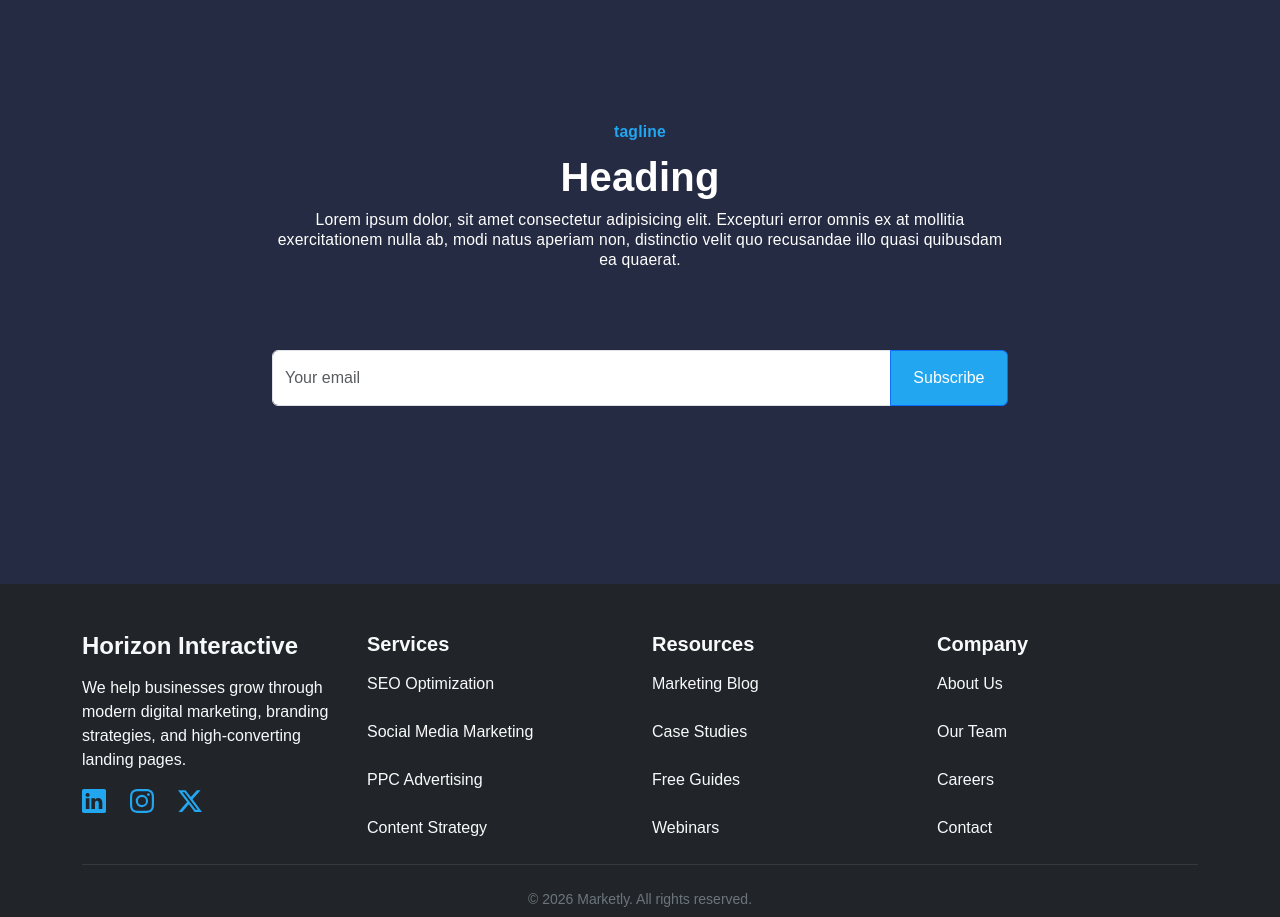
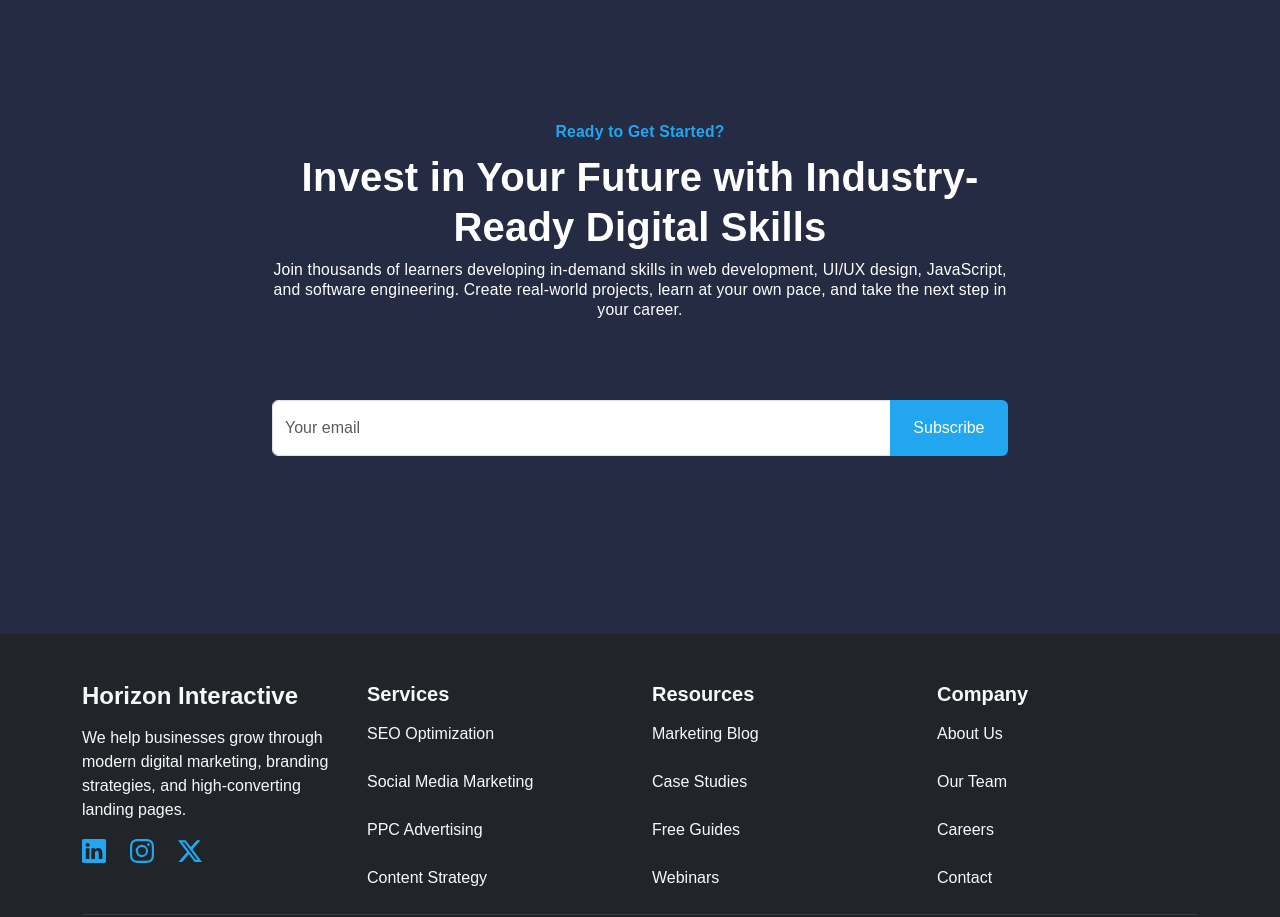
Before and after one commit to jwb094/Landing-Page-Horizon-Interactive, a React (Vite) app: page / in a window 1280 px wide. Shown: the part 4020-4937 px from the top of the page. Built offline with nearby package versions, Linux system fonts and the light colour scheme.

Commit message:
update added logic for capture and dummy sent email, add imports, update UI with form response[errors and result]

```diff
--- a/src/components/SignUp.jsx
+++ b/src/components/SignUp.jsx
@@ -1,22 +1,62 @@
-import React from 'react';
+
+import React, { useState, useRef } from 'react';
 import '../assets/styles/c-sign-up.css'
+import { SignUpContent } from '../data/SignUp';
 function SignUp(props) {
+
+
+    const inputEmailRef = useRef(null);
+    const [result, setResult] = useState("");
+    const [errors, setErrors] = useState({});
+
+    function validateFields() {
+        let validationErrors = {};
+        if (!/^[a-zA-Z0-9._%+-]+@[a-zA-Z0-9.-]+\.[a-zA-Z]{2,}$/.test(inputEmailRef.current?.value)) {
+            validationErrors.email = "Invalid Email address"
+        }
+        //append the validationErrors to State
+        setErrors(validationErrors);
+        //Return True or false depending on the length
+        return Object.keys(validationErrors).length === 0;
+    }
+    const submitForm = (e) => {
+        e.preventDefault();
+        const isValid = validateFields();
+        if (!isValid) return;
+
+        setResult(`Thank you , you have been added to our service`);
+    }
+
     return (
         <section data-template="sign-up" data-view="default" className='c-sign-up'>
             <div class="container">
                 <div class="row justify-content-center">
                     <div class="col-sm-12 col-md-8 text-center">
                         <div className="c-sign-up-heading" >
-                            <h6>tagline</h6>
-                            <h2>Heading</h2>
-                            <p className='text-center'>Lorem ipsum dolor, sit amet consectetur adipisicing elit. Excepturi error omnis ex at mollitia exercitationem nulla ab, modi natus aperiam non, distinctio velit quo recusandae illo quasi quibusdam ea quaerat.</p>
+                            <h6 class="text-center">{SignUpContent.tagline}</h6>
+                            <h2 class="text-center">{SignUpContent.heading}</h2>
+                            <p className='text-center'>{SignUpContent.description}</p>
                         </div>
                         <div className="c-sign-up-form" >
-                            <div class="input-group mb-3">
-                                <input type="email" class="form-control" placeholder="Your email" aria-label="Recipient’s username" aria-describedby="basic-addon2" />
-                                <button className='btn btn-primary'>Subscribe</button>
+                            <form action="post" onSubmit={submitForm}>
+
+                                <div class="input-group mb-3">
+                                    <input ref={inputEmailRef} type="email" class="form-control" placeholder="Your email" aria-label="Recipient’s username" aria-describedby="basic-addon2" />
+                                    <button className='btn '>Subscribe</button>
+                                </div>
+                            </form>
+                        </div>
+                        {errors.email && (
+                            <div class="col-sm-12 col-md-12 text-center">
+                                <div className=" mt-2 | alert alert-danger" role="alert">
+                                    {errors.email}</div>
                             </div>
-                        </div>
+                        )}
+                        {result &&
+                            <div class="col-sm-12 col-md-12 text-center">
+                                < div className="alert alert-success" role="alert">
+                                    {result}
+                                </div>   </div>}
                     </div>
                 </div>
             </div>
```
